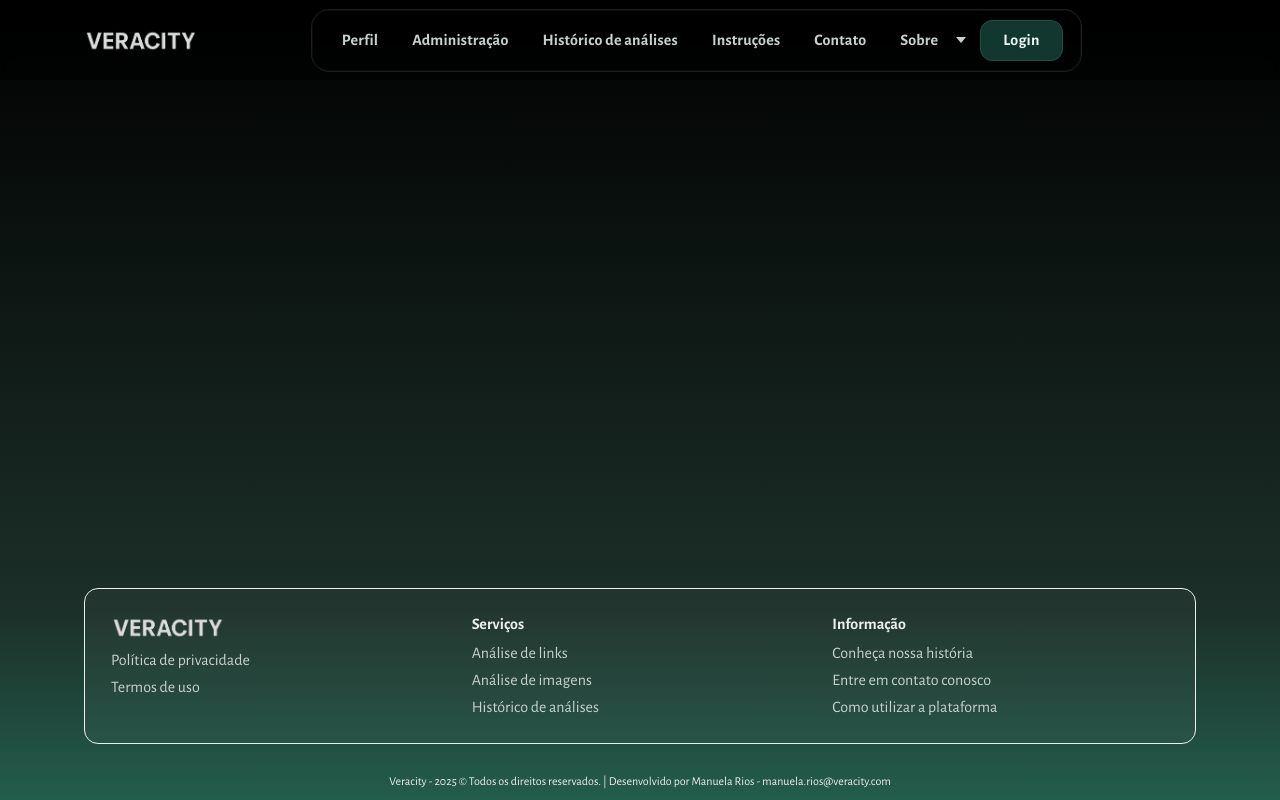
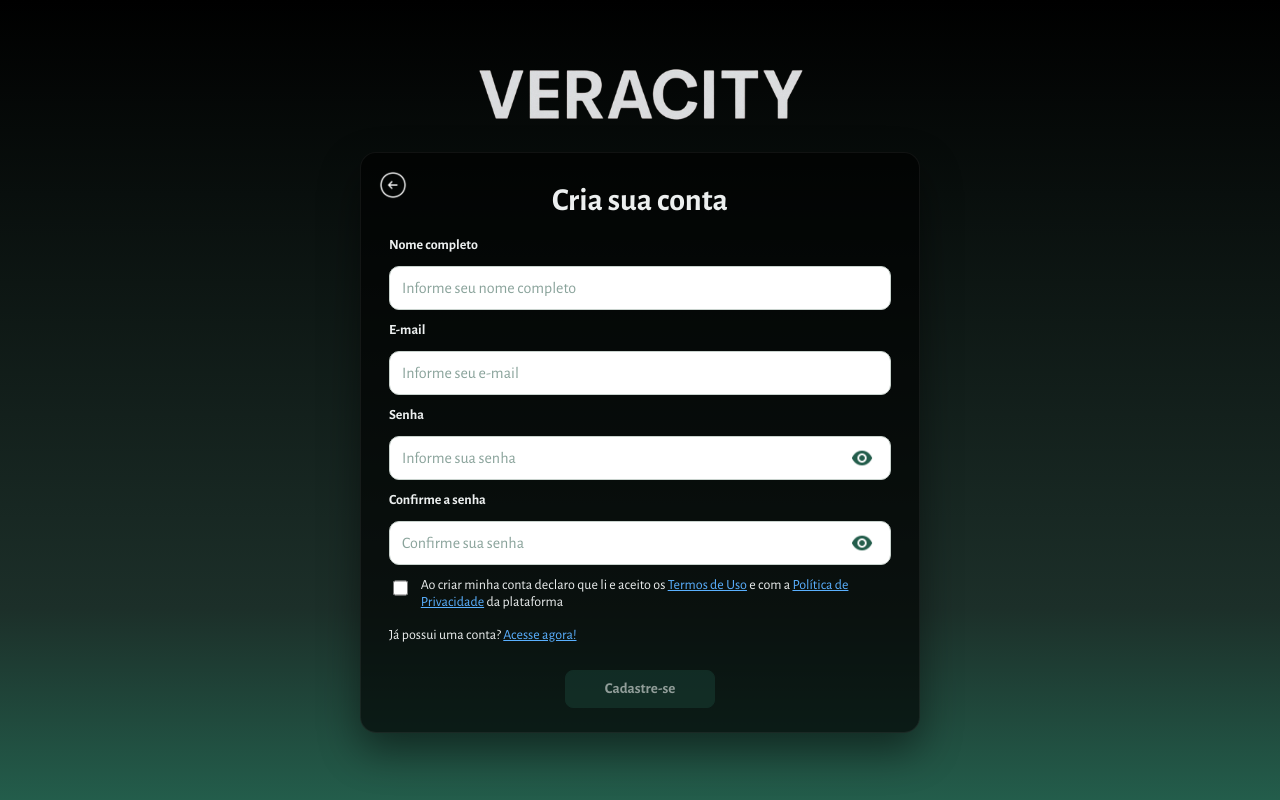
Before and after one commit to veracity-pfc/veracity-web, a React (Vite) app: page /sign-up in a window 1280 px wide. Shown: the top 800 px of the page. Built offline with nearby package versions, Linux system fonts and the light colour scheme.

Commit message:
Criando tela de cadastro

```diff
--- a/src/App.jsx
+++ b/src/App.jsx
@@ -9,6 +9,7 @@ import Contact from './pages/Contact.jsx';
 import TermsOfUse from './pages/TermsOfUse.jsx';
 import PrivacyPolicy from './pages/PrivacyPolicy.jsx';
 import Login from './pages/Login.jsx';
+import Register from './pages/Register.jsx';
 
 export default function App() {
   return (
@@ -22,6 +23,7 @@ export default function App() {
         <Route path="/terms-of-use" element={<TermsOfUse />} />
         <Route path="/privacy-policy" element={<PrivacyPolicy />} />
         <Route path="/login" element={<Login />} />
+        <Route path="/sign-up" element={<Register />} />
       </Routes>
       <Footer />
     </>
--- a/src/components/Header.jsx
+++ b/src/components/Header.jsx
@@ -147,8 +147,8 @@ export default function Header() {
             {mobileSobreOpen && (
               <>
                 <a className="mobile-subitem" href="/about" onClick={() => setMobileOpen(false)}>Conheça nossa história</a>
-                <a className="mobile-subitem" href="#" onClick={(e) => { e.preventDefault(); setMobileOpen(false); }}>Política de privacidade</a>
-                <a className="mobile-subitem" href="#" onClick={(e) => { e.preventDefault(); setMobileOpen(false); }}>Termos de uso</a>
+                <a className="mobile-subitem" href="/privacy-policy" onClick={() => setMobileOpen(false)}>Política de privacidade</a>
+                <a className="mobile-subitem" href="/terms-of-use" onClick={() => setMobileOpen(false)}>Termos de uso</a>
               </>
             )}
 
--- /dev/null
+++ b/src/pages/Register.jsx
@@ -0,0 +1,167 @@
+import { useMemo, useState, useEffect } from "react";
+import { Link, useNavigate } from "react-router-dom";
+import Logo from "../components/Logo";
+import ShowPasswordIcon from "../assets/icon-show-password.png";
+import HidePasswordIcon from "../assets/icon-hide-password.png";
+import ReturnIcon from '../assets/icon-return.png';
+
+export default function Register() {
+  const navigate = useNavigate();
+
+  useEffect(() => {
+    document.body.classList.add("auth-only-footer");
+    return () => document.body.classList.remove("auth-only-footer");
+  }, []);
+
+  const [fullName, setFullName] = useState("");
+  const [email, setEmail]       = useState("");
+  const [password, setPassword] = useState("");
+  const [confirm, setConfirm]   = useState("");
+
+  const [showPass, setShowPass] = useState(false);
+  const [showConf, setShowConf] = useState(false);
+
+  const [accept, setAccept]     = useState(false);
+
+  const canSubmit = useMemo(() => {
+    const allFilled = fullName.trim() && email.trim() && password && confirm;
+    const match = password === confirm;
+    return Boolean(allFilled && match && accept);
+  }, [fullName, email, password, confirm, accept]);
+
+  const onSubmit = (e) => {
+    e.preventDefault();
+    if (!canSubmit) return;
+    navigate("/login");
+  };
+
+  return (
+    <main className="register-container">
+      <div className="login-logo">
+        <Logo />
+      </div>
+
+      <section className="login-card register-card">
+        <button
+          type="button"
+          className="login-back"
+          onClick={() => window.location.assign('/')}
+          aria-label="Voltar para a página inicial"
+          title="Voltar"
+        >
+          <img src={ReturnIcon} alt="" />
+        </button>
+        <h1 className="login-title register-title">Cria sua conta</h1>
+
+        <form className="login-form" onSubmit={onSubmit} noValidate>
+          <label className="form-label" htmlFor="name">Nome completo</label>
+          <input
+            id="name"
+            className="form-control"
+            type="text"
+            placeholder="Informe seu nome completo"
+            value={fullName}
+            onChange={(e) => setFullName(e.target.value)}
+            autoComplete="name"
+            required
+          />
+
+          <label className="form-label" htmlFor="email">E-mail</label>
+          <input
+            id="email"
+            className="form-control"
+            type="email"
+            placeholder="Informe seu e-mail"
+            value={email}
+            onChange={(e) => setEmail(e.target.value)}
+            autoComplete="email"
+            required
+          />
+
+          <label className="form-label" htmlFor="password">Senha</label>
+          <div className="password-input-wrap">
+            <input
+              id="password"
+              className="form-control"
+              type={showPass ? "text" : "password"}
+              placeholder="Informe sua senha"
+              value={password}
+              onChange={(e) => setPassword(e.target.value)}
+              autoComplete="new-password"
+              required
+            />
+            <button
+              type="button"
+              className="toggle-eye"
+              aria-label={showPass ? "Ocultar senha" : "Mostrar senha"}
+              onClick={() => setShowPass(v => !v)}
+            >
+              <img
+                src={showPass ? HidePasswordIcon : ShowPasswordIcon}
+                alt=""
+                className="eye-icon"
+              />
+            </button>
+          </div>
+
+          <label className="form-label" htmlFor="confirm">Confirme a senha</label>
+          <div className="password-input-wrap">
+            <input
+              id="confirm"
+              className="form-control"
+              type={showConf ? "text" : "password"}
+              placeholder="Confirme sua senha"
+              value={confirm}
+              onChange={(e) => setConfirm(e.target.value)}
+              autoComplete="new-password"
+              required
+            />
+            <button
+              type="button"
+              className="toggle-eye"
+              aria-label={showConf ? "Ocultar senha" : "Mostrar senha"}
+              onClick={() => setShowConf(v => !v)}
+            >
+              <img
+                src={showConf ? HidePasswordIcon : ShowPasswordIcon}
+                alt=""
+                className="eye-icon"
+              />
+            </button>
+          </div>
+
+          <label className="terms-row">
+            <input
+              type="checkbox"
+              checked={accept}
+              onChange={(e) => setAccept(e.target.checked)}
+              aria-label="Aceito os Termos de Uso e a Política de Privacidade"
+              required
+            />
+            <p className="signup-hint">
+            Ao criar minha conta declaro que li e aceito os <a href="/terms-of-use" onClick={(e)=>{e.preventDefault();window.open('/terms-of-use','_blank','noopener');}}>Termos de Uso</a> e com a <a href="/privacy-policy" onClick={(e)=>{e.preventDefault();window.open('/privacy-policy','_blank','noopener');}}>Política de Privacidade</a> da plataforma
+            </p>
+          </label>
+
+          <p className="signup-hint" style={{ marginTop: 4 }}>
+            Já possui uma conta? <Link to="/login">Acesse agora!</Link>
+          </p>
+
+          <button
+            className="btn-primary register-submit"
+            type="submit"
+            disabled={!canSubmit}
+          >
+            Cadastre-se
+          </button>
+
+          {confirm && password !== confirm && (
+            <small className="field-hint field-error">
+              As senhas não são iguais.
+            </small>
+          )}
+        </form>
+      </section>
+    </main>
+  );
+}
--- a/src/styles/globals.css
+++ b/src/styles/globals.css
@@ -645,6 +645,7 @@ body.bare-page .site-footer {
   position: relative;
   width: 100%;
   max-width: 560px;
+  margin-bottom: clamp(24px, 6vh, 56px) !important;
   margin: 0 auto;
   background: rgba(0,0,0,0.64);
   border: 1px solid rgba(255,255,255,0.06);
@@ -739,6 +740,7 @@ body.bare-page .site-footer {
 .signup-hint {
   margin-top: 4px;
   font-size: 14px;
+  display: block;
 }
 
 .signup-hint a {
@@ -767,6 +769,74 @@ body.auth-only-footer .login-container {
 body.auth-only-footer .site-footer,
 body.auth-only-footer footer {
   margin-top: auto !important;
+}
+
+.register-container {
+  min-height: 100vh;
+  display: flex;
+  flex-direction: column;
+  align-items: center;
+  justify-content: flex-start;
+  padding: 56px 16px 32px;
+  gap: 24px;
+}
+
+.register-title {
+  font-size: 32px;
+  text-align: center;
+  margin: 0 0 18px;
+  font-weight: 900;
+}
+
+.terms-row input[type="checkbox"] {
+  width: 18px;
+  height: 18px;
+  margin-top: 2px;
+  border-radius: 4px;
+  accent-color: #1c6a58;
+}
+
+.terms-row input[type="checkbox"]:focus-visible {
+  outline: 2px solid #1c6a58;
+  outline-offset: 2px;
+  box-shadow: none;
+}
+
+.terms-row{
+  display: inline-flex;
+  align-items: flex-start;
+  gap: 10px;
+}
+
+.terms-row .signup-hint{
+  margin: 0;
+  display: inline;
+}
+
+.link-inline {
+  color: var(--link);
+  text-decoration: underline;
+}
+
+.register-submit {
+  width: 150px;
+  justify-self: center;
+}
+
+button[disabled] {
+  opacity: .6;
+  cursor: not-allowed;
+}
+
+.field-hint {
+  display: block;
+  margin-top: 6px;
+  font-size: 12px;
+  color: var(--text-muted);
+}
+
+.field-error {
+  color: #ffb3b3;
 }
 
 @media (max-width: 980px) {
@@ -808,13 +878,14 @@ body.auth-only-footer footer {
 
   .footer-inner { grid-template-columns: 1fr; }
   .hero h1 { font-size: 40px; }
+
+  .register-container .logo-wordmark { height: 52px; }
+  .register-card { padding: 22px 18px; }
 }
 
 @media (max-width: 640px) {
-  body.auth-only-footer main {
-    padding-bottom: clamp(16px, 6vh, 40px) !important;
-  }
-  .login-card {
-    margin-bottom: clamp(20px, 8vh, 56px) !important;
-  }
+  body.auth-only-footer main { padding-bottom: clamp(16px, 6vh, 40px) !important; }
+
+  .login-card { margin-bottom: clamp(20px, 8vh, 56px) !important; }
+  .register-card { margin-bottom: clamp(24px, 9vh, 64px) }
 }
```
